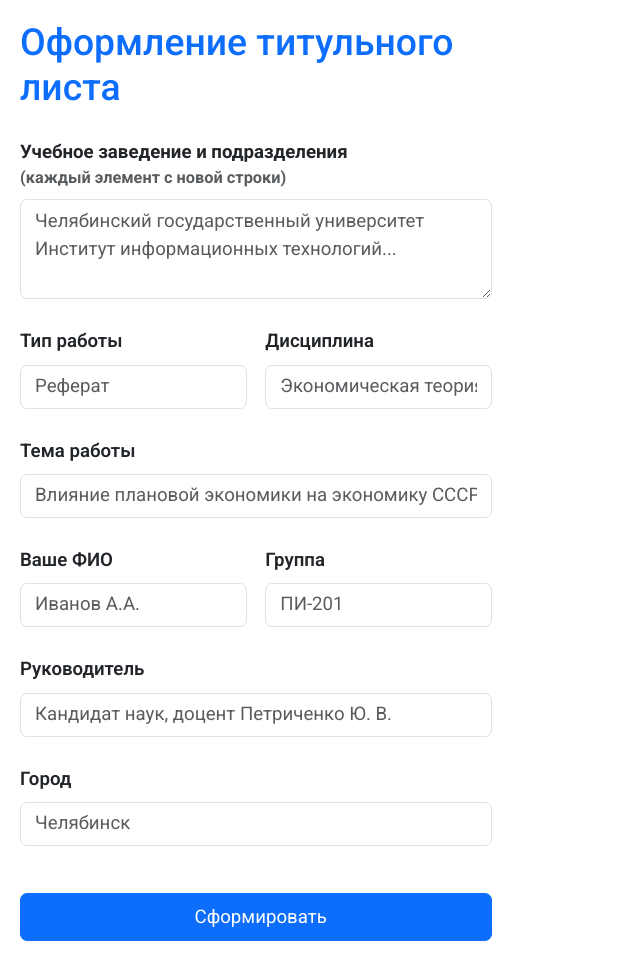
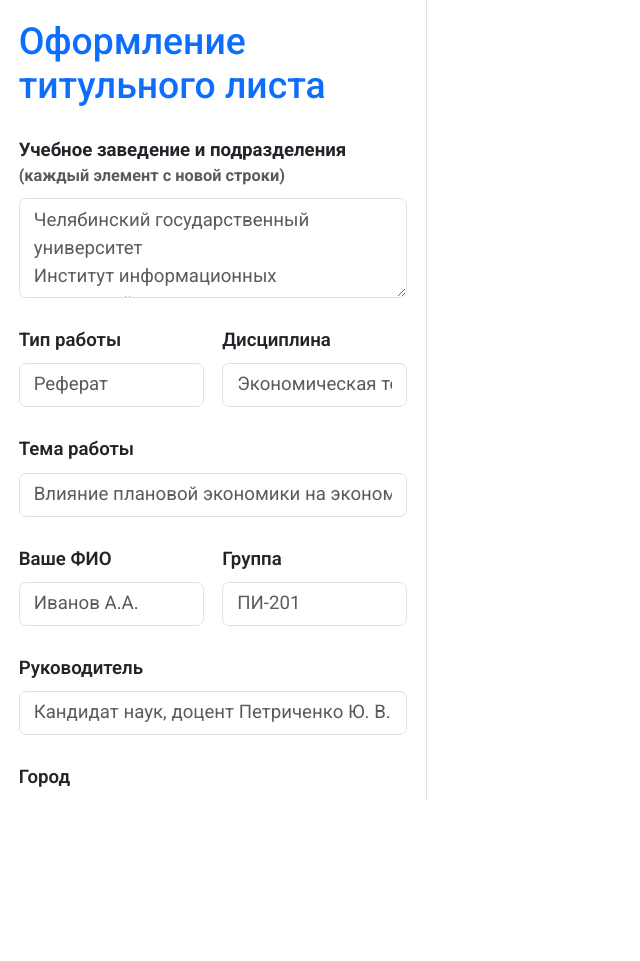
Before and after one commit to angst1437/AIdocAssistant, a Flask app: page /form in a window 1280 px wide. Shown: the whole page, without its empty margins (0-640 px from the left). After the commit the page ends 800 px from the top, so only its background shows below. Run offline with Flask 3, Linux system fonts and the light colour scheme; some libraries are stand-ins or nearby versions.

Commit message:
The form scroll and document preview are separated.

```diff
--- a/web/templates/form.html
+++ b/web/templates/form.html
@@ -14,7 +14,8 @@
     <script src="https://cdn.jsdelivr.net/npm/docx-preview@latest/dist/docx-preview.js"></script>
 </head>
 <body>
-    <div id="inputs" style="float: left; width: 40%; padding: 20px;">
+    <div class="container-fluid vh-100 d-flex p-0">
+        <div id="inputs" class="col-4 h-100 border-end p-3 overflow-auto">
             <form id="title-form" class="needs-validation h-100" novalidate>
                 <h2 class="mb-4 text-primary">Оформление титульного листа</h2>
 
@@ -109,7 +110,10 @@
                 </button>
             </form>
         </div>
-    <div id="preview" style="float: right; width: 60%;"></div>
+        <div id="preview" class="col-8 h-100 p-3 overflow-auto">
+
+        </div>
+    </div>
 
     <script>
         const titleForm = document.getElementById('title-form');
```
Lines whose indentation alone changed are shown as unchanged.
